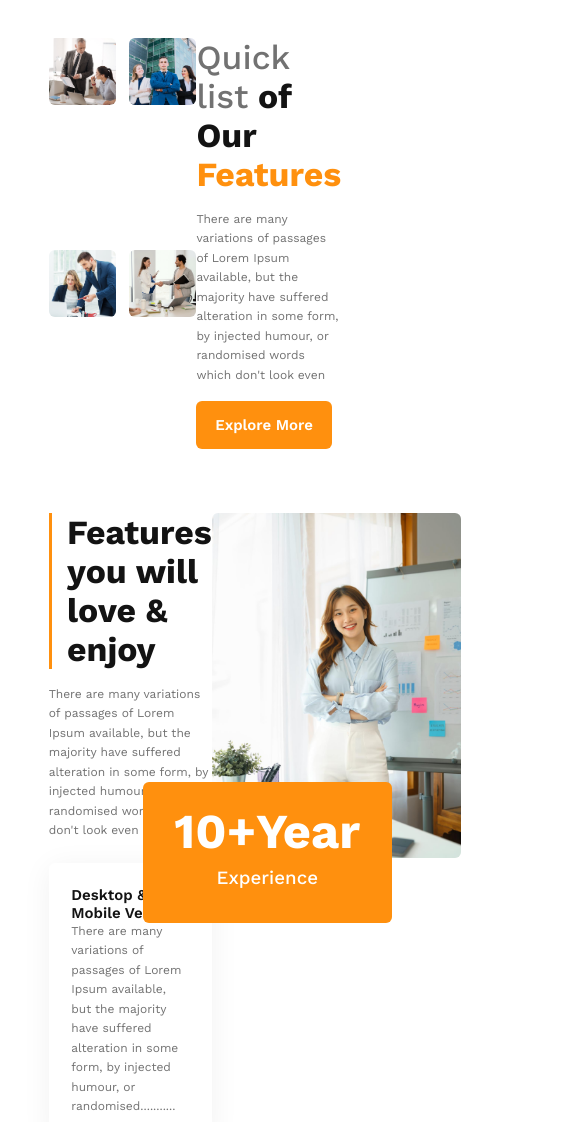
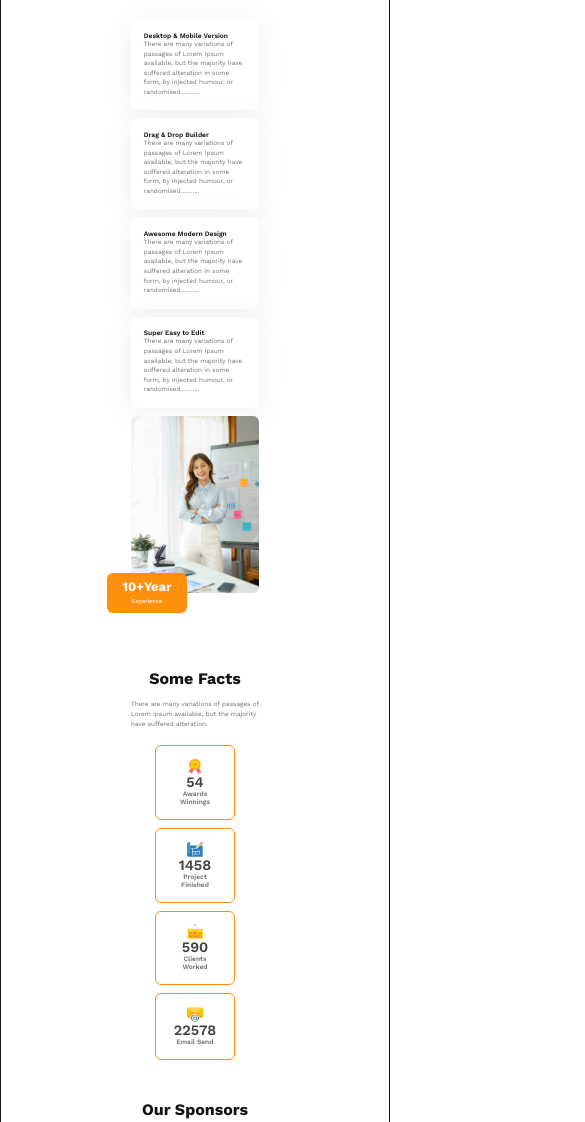
Before and after one commit to arnabw/G3-Architects, a plain HTML site: page index.html in a window 390 px wide. Shown: the part 790-1912 px from the top of the page, 585 px wide, since content can reach past the window. Drawn offline with nearby package versions, Linux system fonts and the light colour scheme.

Commit message:
Media Query added for Small Device

```diff
--- a/assets/styles/main.css
+++ b/assets/styles/main.css
@@ -9,6 +9,12 @@
     font-family: 'Work Sans', sans-serif;
     font-style: normal;
     line-height: normal;
+}
+body{
+    width: 100%;
+    max-width: 1920px;
+    border: 1px solid #131313;
+    margin: 0 auto;
 }
 
 .container {
@@ -41,6 +47,7 @@
     font-weight: 600;
     border: none;
     padding: 0.9375rem 1.171875rem;
+    cursor: pointer;
 }
 
 /* Header Section */
@@ -336,7 +343,7 @@
     max-width: 6.91rem;
 }
 
-#foot .foot-above-part .foot-sponsor .img-2 {
+#foot .foot-above-part .foot-sponsor .img-3 {
     width: 100%;
     max-width: 6.39rem;
 }
--- a/assets/styles/media-query.css
+++ b/assets/styles/media-query.css
@@ -0,0 +1,240 @@
+/* SMALL DEVICE */
+@media screen and (max-width:640px) {
+
+    /* Shared Styles */
+    body{
+        max-width: 1024px;
+    }
+
+    .container {
+        width: 33%;
+        max-width: 40rem;
+        margin: 0 auto;
+    }
+
+    .shared-title {
+        font-size: 1rem;
+    }
+
+    .shared-description {
+        font-size: 0.40rem;
+        line-height: 0.60rem;
+    }
+
+    .btn-primary {
+        font-size: 0.45rem;
+        padding: 0.47rem 0.55rem;
+    }
+
+
+    /* Header Section */
+    #head {
+        padding: 1.1rem 0 0.93rem;
+    }
+
+    #head .nav {
+        flex-direction: column;
+    }
+
+    #head .nav .nav-list ul>li {
+        margin-right: 0.5rem;
+    }
+
+    #head .nav .nav-list ul>li a {
+        font-size: 0.30rem;
+        line-height: 0.50rem;
+    }
+
+    /* Banner Section  */
+    .banner {
+        margin-top: 1rem;
+    }
+
+    .banner .banner-content .banner-title {
+        font-size: 1.25rem;
+        max-width: 16rem;
+    }
+
+    .banner .banner-content .banner-description {
+        max-width: 17.91rem;
+        margin: 0.66rem 0;
+    }
+
+    .banner .banner-img {
+        margin-top: 1.1rem;
+    }
+
+    .banner .banner-img img {
+        max-width: 40rem;
+    }
+
+    /* Features Section  */
+
+    #features {
+        padding: 2rem 0;
+    }
+
+    #features .features-container {
+        flex-direction: column-reverse;
+        gap: 1rem;
+    }
+
+    #features .features-container .features-img {
+        gap: 0.3rem;
+    }
+
+    #features .features-container .features-img .feature-img img {
+        max-width: 7.1rem;
+    }
+
+    #features .features-container .features-content {
+        align-items: center;
+        text-align: center;
+    }
+
+    #features .features-container .features-content .feature-title {
+        max-width: 9.66rem;
+    }
+
+    #features .features-container .features-content .feature-description {
+        max-width: 10.5rem;
+        margin: 0.46rem 0;
+    }
+
+    /* Features Second Section  */
+    #features .features-container-2 {
+        flex-direction: column;
+        padding-top: 2rem;
+    }
+
+    .features-content-2 .feature-2-title {
+        max-width: 9.66rem;
+        padding-left: 0.44rem;
+        margin-bottom: 0.5rem;
+    }
+
+    .features-content-2 .feature-2-description {
+        max-width: 12rem;
+    }
+
+    .features-content-2 .features-highlighted {
+        margin-top: 0.7;
+    }
+
+    .features-content-2 .features-highlighted .features-box {
+        padding: 0.8rem;
+        margin-bottom: 0.5rem;
+    }
+
+    .features-content-2 .features-highlighted .features-box .box-title {
+        font-size: 0.42rem;
+    }
+
+    .features-content-2 .features-highlighted .features-box .box-description {
+        max-width: 10rem;
+    }
+
+    #features .features-container-2 .features-img-2 img {
+        max-width: 14.5rem;
+    }
+
+    #features .features-container-2 .features-img-2 .TenYears {
+        max-width: 5rem;
+        padding: 0.5rem;
+        bottom: 1.5rem;
+        right: 1.5rem;
+    }
+
+    #features .features-container-2 .features-img-2 .TenYears h2 {
+        font-size: 0.8rem;
+        line-height: 0.7rem;
+    }
+
+    #features .features-container-2 .features-img-2 .TenYears h2 span {
+        font-size: 0.35rem;
+        line-height: 0.5rem;
+    }
+
+    /* FACTS SECTION */
+    #facts .facts-container .facts-content .facts-description {
+        max-width: 10rem;
+        margin-top: 0.8rem;
+    }
+
+    #facts .facts-container .facts-content {
+        align-items: center;
+    }
+
+
+    #facts .facts-container .facts-highlighted {
+        flex-direction: column;
+        align-items: center;
+        margin-top: 1rem;
+    }
+
+    #facts .facts-container .facts-highlighted .facts-box {
+        padding: 0.80rem 1.23rem;
+        max-width: 4.98rem;
+        margin-bottom: 0.5rem;
+    }
+
+    #facts .facts-container .facts-highlighted .facts-box img {
+        max-width: 0.95rem;
+    }
+
+    #facts .facts-container .facts-highlighted .facts-box h3 {
+        font-size: 0.9rem;
+    }
+
+    #facts .facts-container .facts-highlighted .facts-box p {
+        font-size: 0.42rem;
+    }
+
+    /* Footer Section  */
+    #foot {
+        padding: 2rem 0;
+    }
+
+    #foot .foot-above-part .foot-content .foot-description {
+        max-width: 10rem;
+        margin-top: 0.5rem;
+    }
+
+    #foot .foot-above-part .foot-sponsor {
+        flex-direction: column;
+        align-items: center;
+        gap: 0.5rem;
+        margin-top: 0.5rem;
+    }
+
+    #foot .foot-above-part .foot-sponsor .img-1 {
+        max-width: 3.44rem;
+    }
+    #foot .foot-above-part .foot-sponsor .img-2 {
+        max-width: 3.43rem;
+    }
+    #foot .foot-above-part .foot-sponsor .img-3{
+        max-width: 3.17rem;
+    }
+    #foot .foot-above-part .foot-sponsor .img-4 {
+        max-width: 3.15rem;
+    }
+    #foot .foot-above-part .foot-sponsor .img-5 {
+        max-width: 3.75rem;
+    }
+
+    #foot .foot-below-part {
+       display: none;
+    }
+
+
+}
+
+
+
+
+
+
+
+/* LARGE DEVICE */
+@media screen and (min-width:640px) and (max-width:1024px) {}
```
